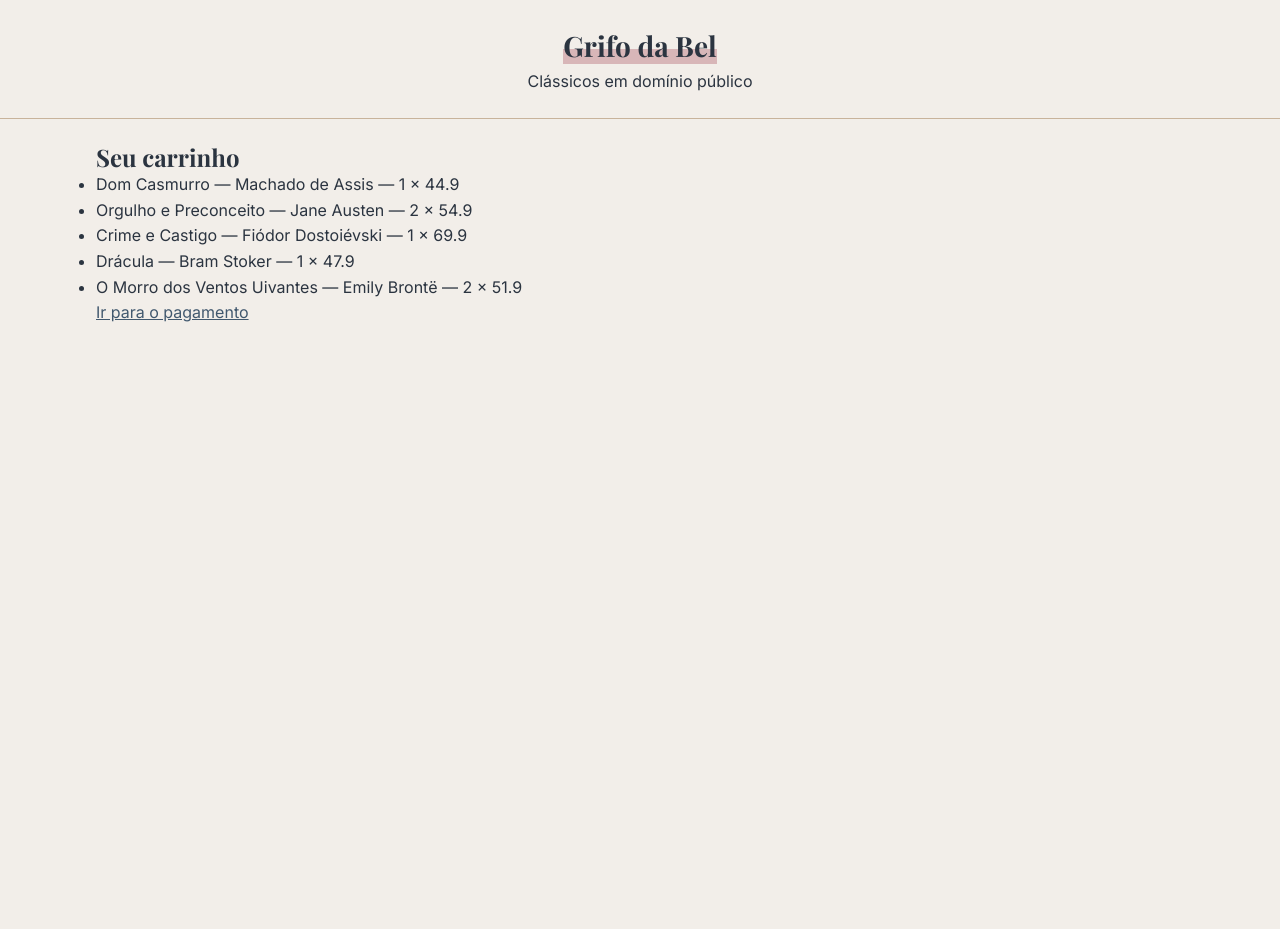
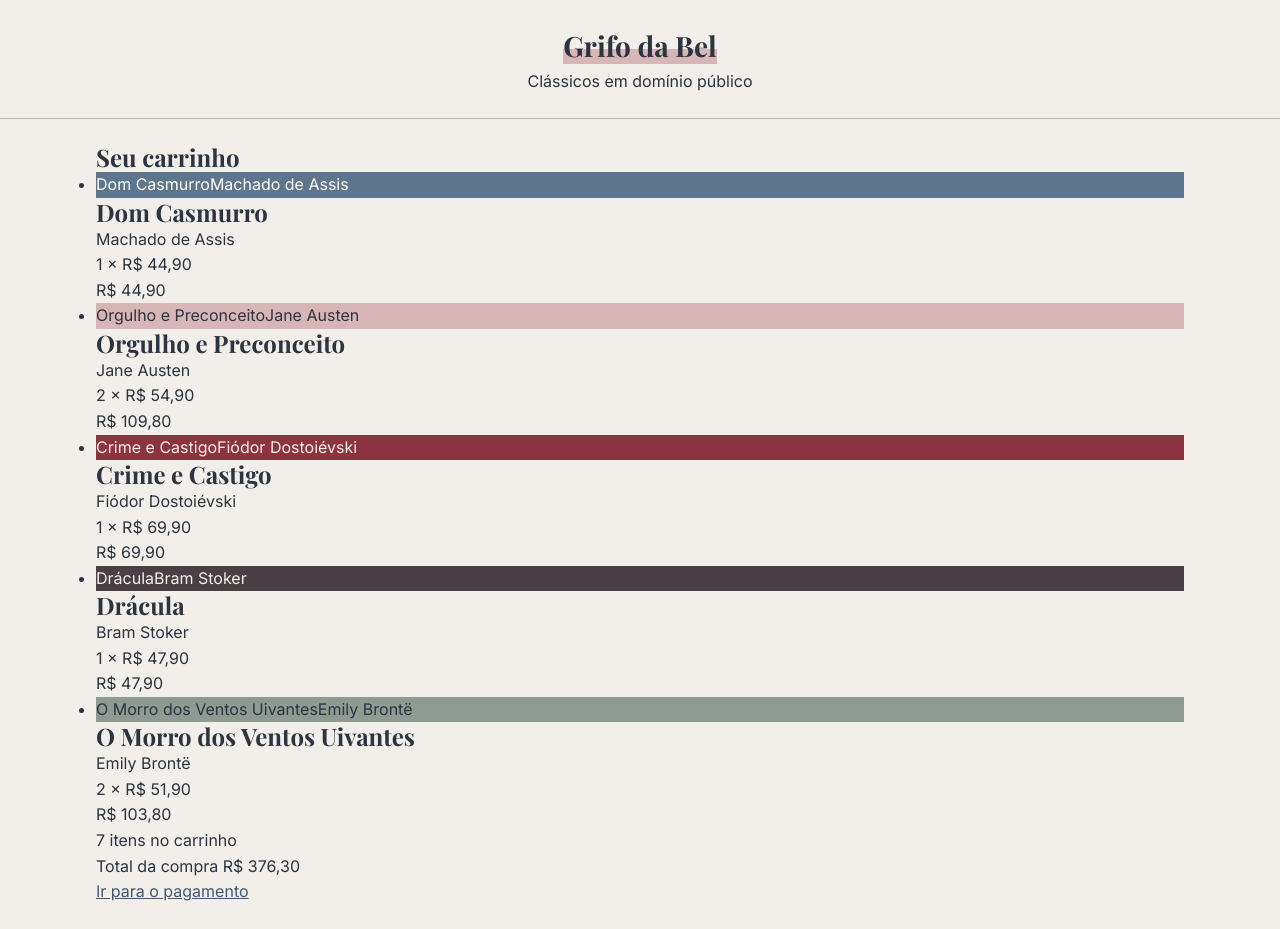
Before and after one commit to mariaizabeldelima0-arch/grifo-da-bel, a React (Vite) app: page / in a window 1280 px wide. Before the commit the page ends 800 px from the top, so only its background shows below. Built offline with nearby package versions, Linux system fonts and the light colour scheme.

Commit message:
calcula subtotais e total da compra

```diff
--- a/src/pages/Carrinho.jsx
+++ b/src/pages/Carrinho.jsx
@@ -1,5 +1,7 @@
 import { useState, useEffect } from 'react'
 import { Link } from 'react-router-dom'
+import ItemCarrinho from '../components/ItemCarrinho'
+import ResumoCompra from '../components/ResumoCompra'
 
 function Carrinho() {
   const [produtos, setProdutos] = useState([])
@@ -12,12 +14,13 @@ function Carrinho() {
         const resposta = await fetch('/produtos.json')
 
         if (!resposta.ok) {
-          throw new Error('Não foi possível carregar os produtos.')
+          throw new Error('falha na requisicao')
         }
 
         const dados = await resposta.json()
         setProdutos(dados.produtos)
-            } catch {
+      } catch (problema) {
+        console.error(problema)
         setErro('Não foi possível carregar os produtos. Tente novamente.')
       } finally {
         setCarregando(false)
@@ -27,32 +30,43 @@ function Carrinho() {
     buscarProdutos()
   }, [])
 
+  const total = produtos.reduce(
+    (soma, livro) => soma + livro.precoUnitario * livro.quantidade,
+    0
+  )
+
+  const quantidadeItens = produtos.reduce(
+    (soma, livro) => soma + livro.quantidade,
+    0
+  )
+
   if (carregando) {
-    return <p>Carregando seu carrinho…</p>
+    return <p className="aviso">Carregando seu carrinho…</p>
   }
 
   if (erro) {
-    return <p>{erro}</p>
+    return <p className="aviso">{erro}</p>
   }
 
   if (produtos.length === 0) {
-    return <p>Seu carrinho está vazio.</p>
+    return <p className="aviso">Seu carrinho está vazio.</p>
   }
 
   return (
     <section>
       <h1>Seu carrinho</h1>
 
-      <ul>
-        {produtos.map((produto) => (
-          <li key={produto.id}>
-            {produto.nome} — {produto.autor} — {produto.quantidade} ×{' '}
-            {produto.precoUnitario}
-          </li>
+      <ul className="lista-itens">
+        {produtos.map((livro) => (
+          <ItemCarrinho key={livro.id} livro={livro} />
         ))}
       </ul>
 
-      <Link to="/pagamento">Ir para o pagamento</Link>
+      <ResumoCompra total={total} quantidadeItens={quantidadeItens} />
+
+      <Link to="/pagamento" state={{ total }} className="botao">
+        Ir para o pagamento
+      </Link>
     </section>
   )
 }
```
